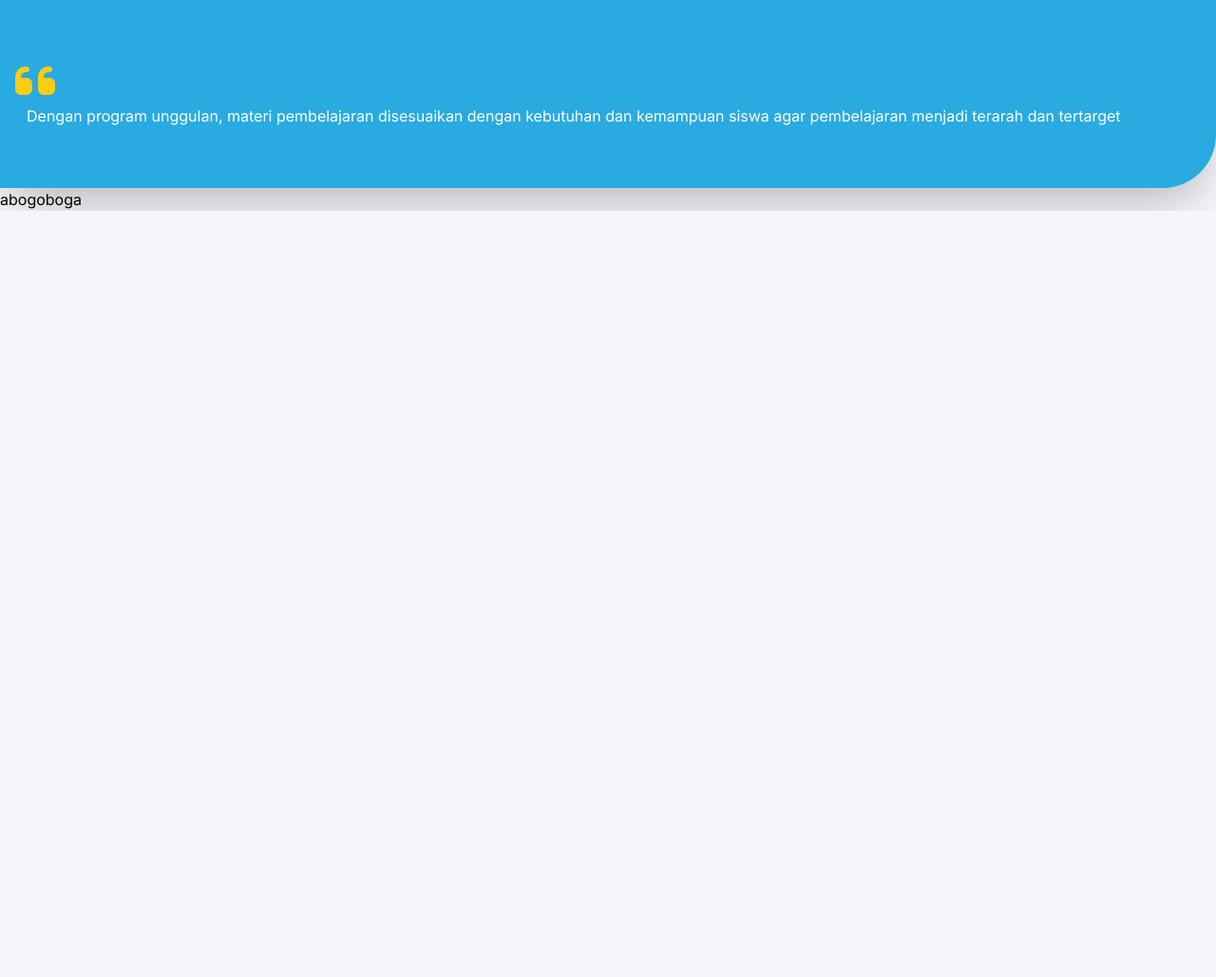
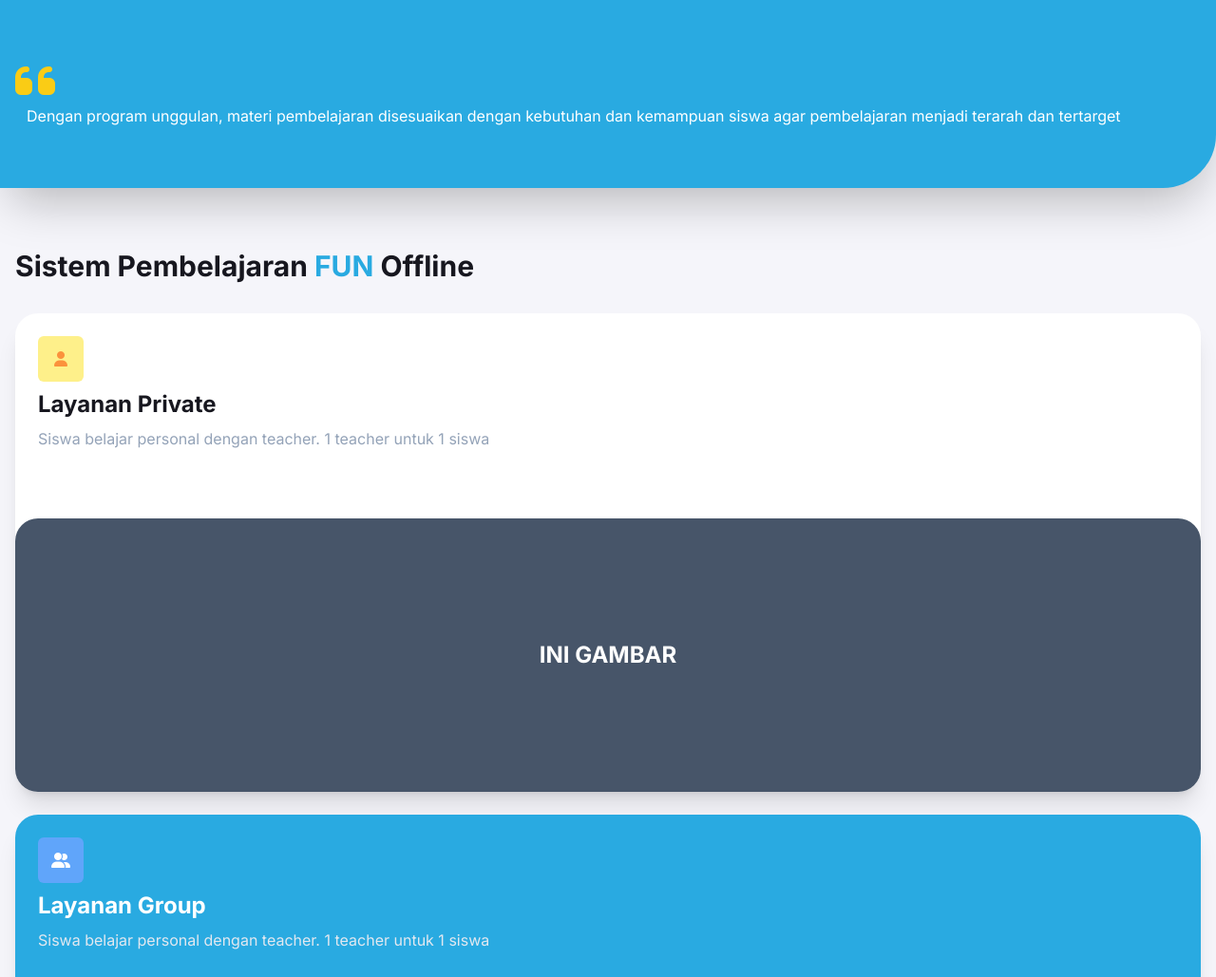
Before and after one commit to mizucode/lunateach, a website: page public/index.html in a window 1280 px wide. Shown: the part 2520-3549 px from the top of the page at 95% size. Before the commit the page ends 2742 px from the top, so only its background shows below. Drawn offline with Linux system fonts and the light colour scheme.

Commit message:
add section

```diff
--- a/public/index.html
+++ b/public/index.html
@@ -373,7 +373,53 @@
 		<!-- End Program -->
 
 		<!-- Biaya -->
-		<section>abogoboga</section>
+		<section class="my-16">
+			<div class="container">
+				<h1 class="font-bold text-dark text-3xl">
+					Sistem Pembelajaran
+					<span class="text-dasar">FUN</span> Offline
+				</h1>
+
+				<div class="mt-8 flex flex-col gap-6">
+					<div class="w-full bg-white shadow-xl rounded-3xl">
+						<ul class="p-6 text-dark flex flex-col gap-2">
+							<li
+								class="w-12 h-12 bg-yellow-200 text-orange-400 rounded-md flex items-center justify-center"
+							>
+								<i class="fa-solid fa-user"></i>
+							</li>
+							<li class="font-bold text-2xl">Layanan Private</li>
+							<li class="text-slate-400">
+								Siswa belajar personal dengan teacher. 1 teacher untuk 1 siswa
+							</li>
+						</ul>
+						<div
+							class="w-full h-72 rounded-3xl mt-12 bg-slate-600 flex justify-center items-center text-white font-bold text-2xl"
+						>
+							INI GAMBAR
+						</div>
+					</div>
+					<div class="w-full bg-dasar shadow-xl rounded-3xl">
+						<ul class="p-6 text-white flex flex-col gap-2">
+							<li
+								class="w-12 h-12 text-white bg-blue-400 rounded-md flex items-center justify-center"
+							>
+								<i class="fa-solid fa-user-group"></i>
+							</li>
+							<li class="font-bold text-2xl">Layanan Group</li>
+							<li class="text-slate-200">
+								Siswa belajar personal dengan teacher. 1 teacher untuk 1 siswa
+							</li>
+						</ul>
+						<div
+							class="w-full h-72 rounded-3xl mt-12 bg-slate-600 flex justify-center items-center text-white font-bold text-2xl"
+						>
+							INI GAMBAR
+						</div>
+					</div>
+				</div>
+			</div>
+		</section>
 		<!-- Biaya -->
 
 		<!-- Javascript -->
```
Also changed, not shown: public/css/style.css.
